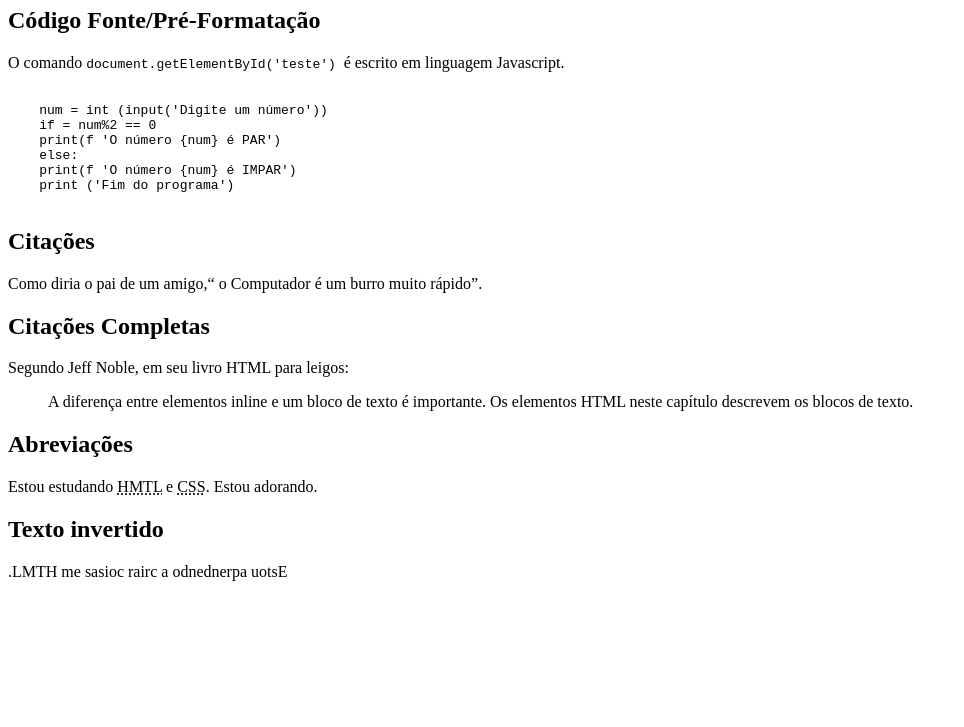
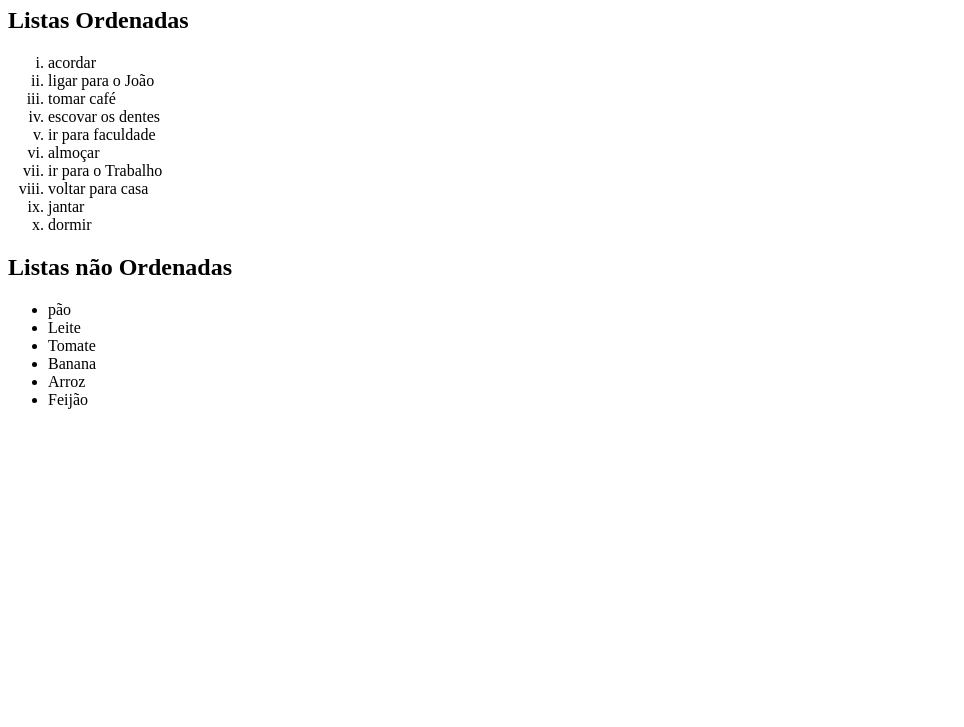
Before and after one commit to joaov1ctor/exercicios-html-css, a plain HTML site: page ex009/index.html in a window 1280 px wide. Shown: the part 73-800 px from the top of the page, without its empty margins (0-964 px from the left). Drawn offline with Linux system fonts and the light colour scheme.

Commit message:
Aula 09
Listas Ordenadas e Não Ordenadas

```diff
--- a/ex009/index.html
+++ b/ex009/index.html
@@ -3,37 +3,32 @@
 <head>
     <meta charset="UTF-8">
     <meta name="viewport" content="width=device-width, initial-scale=1.0">
-    <title>Outras Formatações</title>
+    <title>Document</title>
+</head>
+<body>
+    <h1>Trabalhando com Listas</h1>
+    <h2>Listas Ordenadas</h2>
+       <ol type="i">
+        <li>acordar</li>
+        <li>ligar para o João</li>
+        <li>tomar café</li>
+        <li>escovar os dentes</li>
+        <li>ir para faculdade</li>
+        <li>almoçar</li>
+        <li>ir para o Trabalho</li>
+        <li>voltar para casa</li>
+        <li>jantar</li>
+        <li>dormir</li>
+        </ol>
 
-</head>
-
-<body>
-    <h1>Outras formatações</h1>
-    <h2>Código Fonte/Pré-Formatação</h2>
-    <p>O comando <code>document.getElementById('teste') </code>é escrito em linguagem Javascript.</p>
-<pre>
-    <code>
-    num = int (input('Digite um número'))
-    if = num%2 == 0
-    print(f 'O número {num} é PAR')
-    else:
-    print(f 'O número {num} é IMPAR')
-    print ('Fim do programa')
-</code>
-</pre>
-
-<h2>Citações</h2>
-<p>Como diria o pai de um amigo,<q> o Computador é um burro muito rápido</q>.</p>
-<h2>Citações Completas</h2>
-<p>Segundo Jeff Noble, em seu livro HTML para leigos:</p>
-<blockquote cite="https://books.google.com.br/books/about/HTML_XHTML_e_CSS_Para_Leigos.html?id=E8ZtDwAAQBAJ&redir_esc=y">
-    A diferença entre elementos inline e um bloco de texto é importante. Os elementos HTML neste capítulo descrevem os blocos de texto.
-</blockquote>
-<h2>Abreviações</h2>
-<p>Estou estudando <abbr title="HyperText Markuo Language">HMTL</abbr> e <abbr title="Cascading Style Sheets">CSS</abbr>. Estou adorando.</p>
-<h2>Texto invertido</h2>
-<p><bdo dir="rtl">Estou aprendendo a criar coisas em HTML.</bdo></p>
-
-
+        <h2>Listas não Ordenadas</h2>
+      <ul type="disc">
+        <li>pão</li>
+        <li>Leite</li>
+        <li>Tomate</li>
+        <li>Banana</li>
+        <li>Arroz</li>
+        <li>Feijão</li>
+      </ul>
 </body>
 </html>
```
Also changed, not shown: ex008b/index.html (added, +39 -0 lines).
